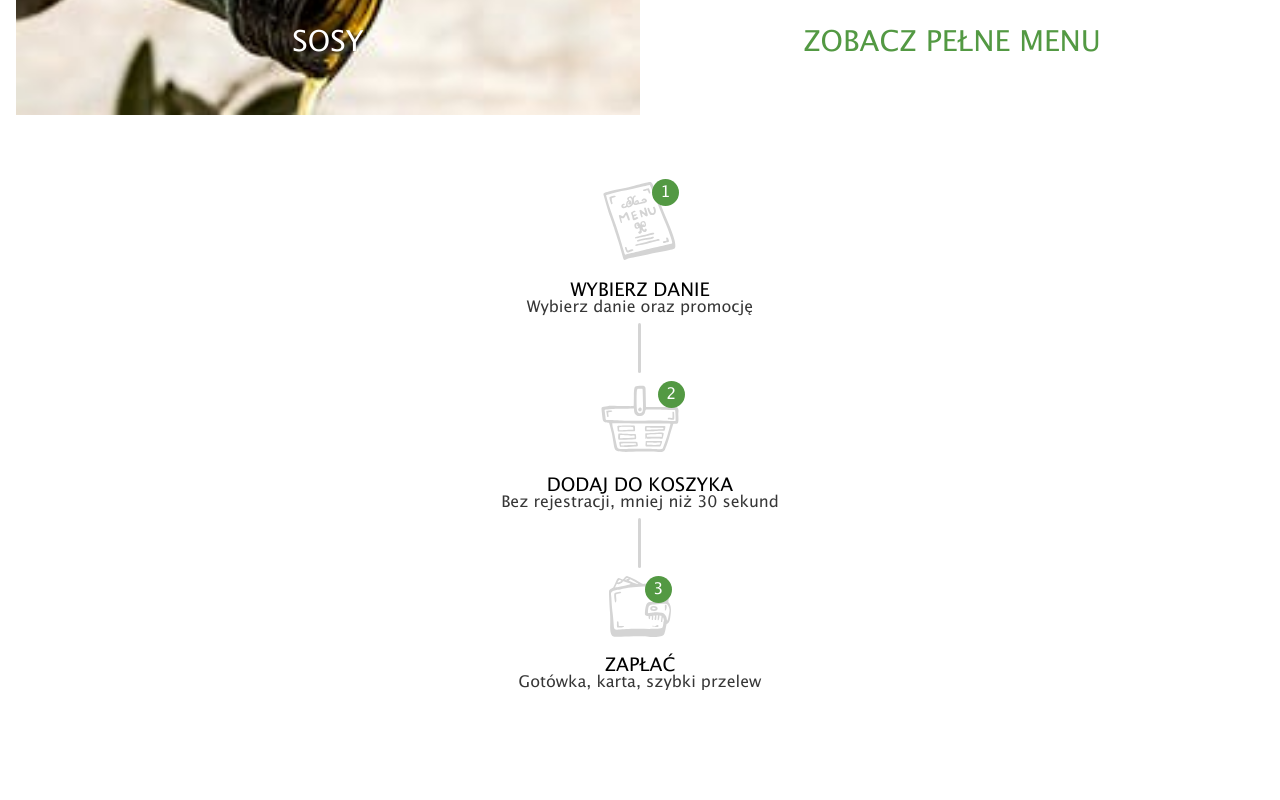
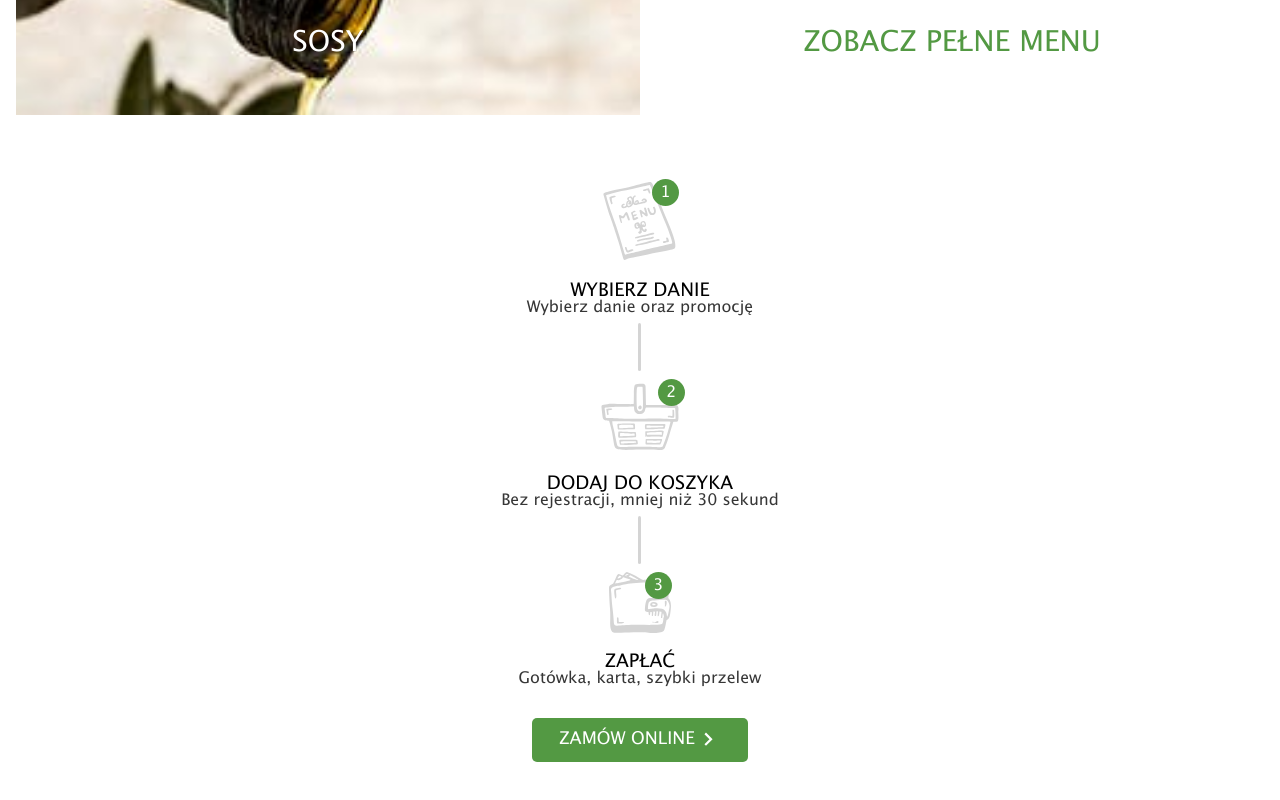
Before and after one commit to Mertinn/react-pizza, a React (Create React App) app: page / in a window 1280 px wide. Shown: the part 2063-2863 px from the top of the page. Before the commit the page ends 2753 px from the top, so only its background shows below. Built offline with nearby package versions, Linux system fonts and the light colour scheme.

Commit message:
Styled ordering section

```diff
--- a/src/components/Steps/styles.ts
+++ b/src/components/Steps/styles.ts
@@ -8,7 +8,7 @@ export const StyledList = styled.ul`
 
   li:not(:last-child)::after {
     content: "";
-    height: 50px;
+    height: 3em;
     width: 3px;
     background: rgba(0, 0, 0, 0.17);
     margin: 0.5em auto;
--- a/src/views/HomePage/index.tsx
+++ b/src/views/HomePage/index.tsx
@@ -15,6 +15,7 @@ import {
   BackgroundImage,
   BackgroundImageContainer,
   ImageTilesContainer,
+  OrderingStepsContainer,
 } from "./styles";
 import PizzaVideo from "../../assets/pizzaVideo.mp4";
 import Button from "../../components/Button";
@@ -158,8 +159,13 @@ const HomePage = () => {
         </ImageTilesContainer>
       </DefaultSection>
 
-      <DefaultSection>
-        <Steps steps={orderingSteps} />
+      <DefaultSection marginOnBottom={true}>
+        <OrderingStepsContainer>
+          <Steps steps={orderingSteps} />
+          <Button>
+            ZAMÓW ONLINE <MdKeyboardArrowRight size={"1.5em"} />
+          </Button>
+        </OrderingStepsContainer>
       </DefaultSection>
     </>
   );
--- a/src/views/HomePage/styles.ts
+++ b/src/views/HomePage/styles.ts
@@ -43,12 +43,17 @@ export const InfoContainer = styled.div`
   }
 `;
 
-export const DefaultSection = styled.section<{ marginOnTop?: boolean }>`
-  margin: ${(props) => (props.marginOnTop ? "4em" : 0)} 1em 0 1em;
+export const DefaultSection = styled.section<{
+  marginOnTop?: boolean;
+  marginOnBottom?: boolean;
+}>`
+  margin: ${(props) => (props.marginOnTop ? "4em" : 0)} 1em
+    ${(props) => (props.marginOnBottom ? "4em" : 0)} 1em;
 `;
 
 DefaultSection.defaultProps = {
   marginOnTop: true,
+  marginOnBottom: false,
 };
 
 export const SmallSpacer = styled.div`
@@ -116,3 +121,13 @@ export const ImageTilesContainer = styled.div`
   margin-top: -5em;
   position: relative;
 `;
+
+export const OrderingStepsContainer = styled.div`
+  display: flex;
+  flex-direction: column;
+  align-items: center;
+  gap: 2em;
+  button {
+    font-size: 1.1em;
+  }
+`;
```
